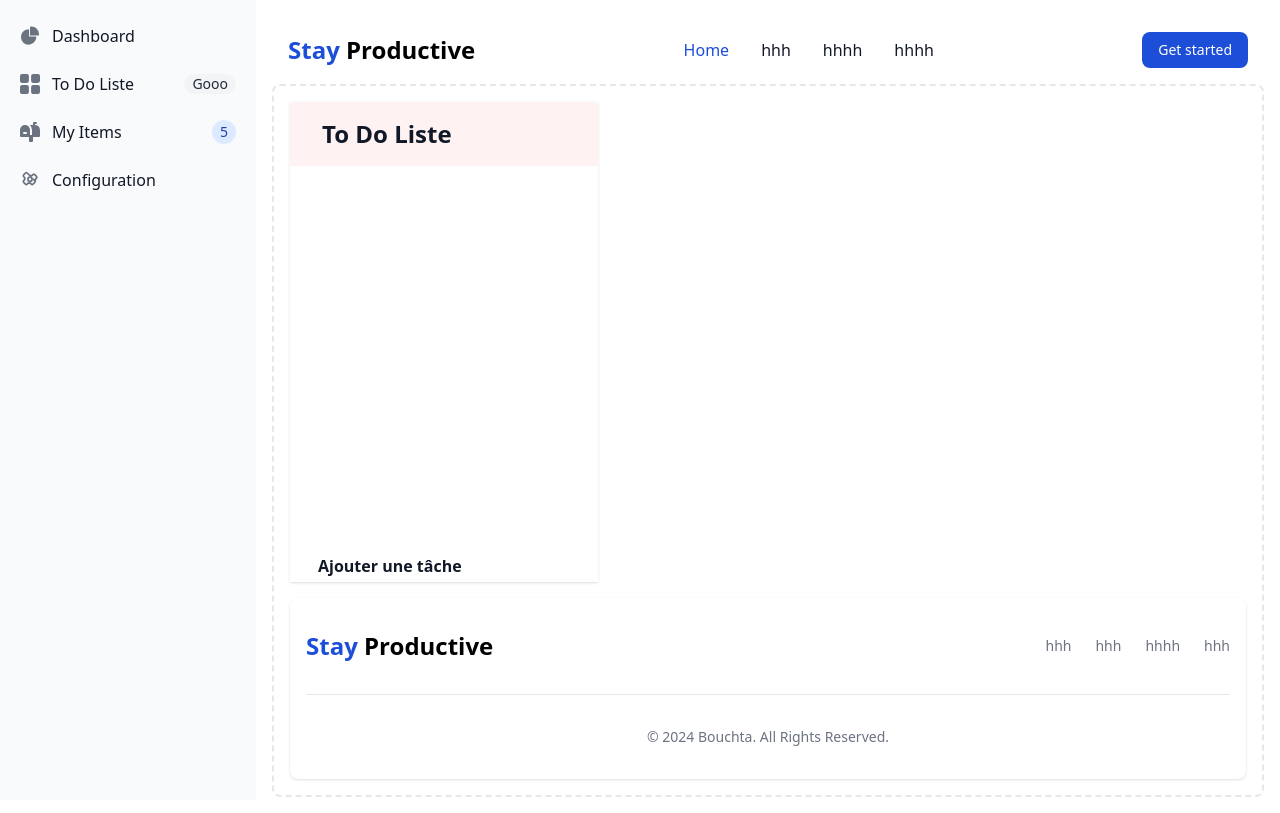
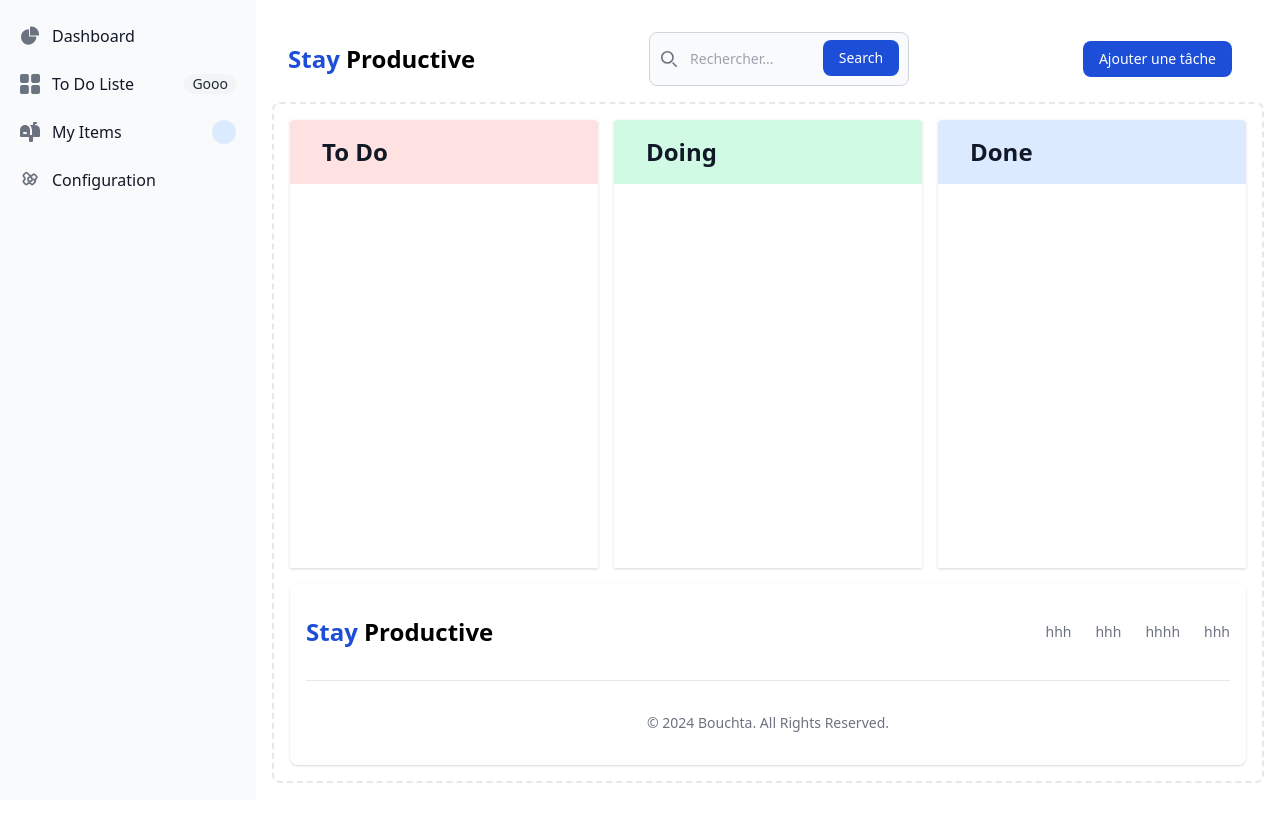
Before and after one commit to bouchta65/YC-Projet3-Syst-me-de-Gestion-des-T-ches-To-Do-List, a website: page public/todoliste.html in a window 1280 px wide. Drawn offline with nearby package versions, Linux system fonts and the light colour scheme.

Commit message:
Ajout des boutons de suppression et de modification, ainsi que d'un champ de recherche

```diff
--- a/public/todoliste.html
+++ b/public/todoliste.html
@@ -6,6 +6,10 @@
     <meta name="Description" content="To Stay Productive is your ultimate task management app designed to help you organize your life and boost your productivity. Whether you’re managing daily tasks, juggling work assignments, or planning personal projects, our intuitive interface and powerful features make it easy to stay on top of everything.">
     <title>To Do Liste</title>
     <link href="output.css" rel="stylesheet">
+    <link rel="stylesheet" href="https://cdnjs.cloudflare.com/ajax/libs/font-awesome/6.0.0-beta3/css/all.min.css">
+    <link href="https://cdn.jsdelivr.net/npm/tailwindcss@2.2.19/dist/tailwind.min.css" rel="stylesheet">
+
+
 </head>
 <body >
 
@@ -44,7 +48,7 @@
                    <path d="m17.418 3.623-.018-.008a6.713 6.713 0 0 0-2.4-.569V2h1a1 1 0 1 0 0-2h-2a1 1 0 0 0-1 1v2H9.89A6.977 6.977 0 0 1 12 8v5h-2V8A5 5 0 1 0 0 8v6a1 1 0 0 0 1 1h8v4a1 1 0 0 0 1 1h2a1 1 0 0 0 1-1v-4h6a1 1 0 0 0 1-1V8a5 5 0 0 0-2.582-4.377ZM6 12H4a1 1 0 0 1 0-2h2a1 1 0 0 1 0 2Z"/>
                 </svg>
                 <span class="flex-1 ms-3 whitespace-nowrap">My Items</span>
-                <span class="inline-flex items-center justify-center w-3 h-3 p-3 ms-3 text-sm font-medium text-blue-800 bg-blue-100 rounded-full dark:bg-blue-900 dark:text-blue-300">5</span>
+                <span id="countTaches" class="inline-flex items-center justify-center w-3 h-3 p-3 ms-3 text-sm font-medium text-blue-800 bg-blue-100 rounded-full dark:bg-blue-900 dark:text-blue-300"></span>
              </a>
           </li>
 
@@ -64,37 +68,34 @@
  <div class="p-4 sm:ml-64">
     <nav class="bg-white border-gray-200 dark:bg-gray-900">
         <div class="max-w-screen-xl flex flex-wrap items-center justify-between mx-auto p-4">
-        <a href="https://flowbite.com/" class="flex items-center ">
+            <a href="https://flowbite.com/" class="flex items-center">
+                <span class="text-2xl font-semibold">
+                    <b class="text-blue-700">Stay</b> <span class="font-bold">Productive</span>
+                </span>
+            </a>
 
-              <span class="text-2xl font-semibold"><b class="text-blue-700">Stay</b> <span class="font-bold">Productive</span></span>
-        </a>
-        <div class="flex md:order-2 space-x-3 md:space-x-0 rtl:space-x-reverse">
-            <button type="button" class="text-white bg-blue-700 hover:bg-blue-800 focus:ring-4 focus:outline-none focus:ring-blue-300 font-medium rounded-lg text-sm px-4 py-2 text-center dark:bg-blue-600 dark:hover:bg-blue-700 dark:focus:ring-blue-800">Get started</button>
-            <button id="btn-nav" type="button" class="inline-flex items-center p-2 w-10 h-10 justify-center text-sm text-gray-500 rounded-lg md:hidden hover:bg-gray-100 focus:outline-none focus:ring-2 focus:ring-gray-200 dark:text-gray-400 dark:hover:bg-gray-700 dark:focus:ring-gray-600" aria-controls="navbar-cta" aria-expanded="false">
-              <span class="sr-only">Open main menu</span>
-              <svg class="w-5 h-5" aria-hidden="true" xmlns="http://www.w3.org/2000/svg" fill="none" viewBox="0 0 17 14">
-                  <path stroke="currentColor" stroke-linecap="round" stroke-linejoin="round" stroke-width="2" d="M1 1h15M1 7h15M1 13h15"/>
+       <div class="flex md:order-2  md:space-x-0">
+        <button type="button" id="ajoutTache" class="text-white bg-blue-700 hover:bg-blue-800 focus:ring-4 focus:outline-none focus:ring-blue-300 font-medium rounded-lg text-sm px-4 py-2 text-center dark:bg-blue-600 dark:hover:bg-blue-700 dark:focus:ring-blue-800 me-4">Ajouter une tâche</button>
+            <button type="button" data-collapse-toggle="navbar-search" aria-controls="navbar-search" aria-expanded="false" class="md:hidden text-gray-500 dark:text-gray-400 hover:bg-gray-100 dark:hover:bg-gray-700 focus:outline-none focus:ring-4 focus:ring-gray-200 dark:focus:ring-gray-700 rounded-lg text-sm p-2.5">
+                <svg class="w-5 h-5" aria-hidden="true" xmlns="http://www.w3.org/2000/svg" fill="none" viewBox="0 0 20 20">
+                    <path stroke="currentColor" stroke-linecap="round" stroke-linejoin="round" stroke-width="2" d="m19 19-4-4m0-7A7 7 0 1 1 1 8a7 7 0 0 1 14 0Z"/>
                 </svg>
+                <span class="sr-only">Search</span>
             </button>
+
 </div>
-        <div class="items-center justify-between hidden w-full md:flex md:w-auto md:order-1" id="navbar-cta">
-          <ul class="flex flex-col font-medium p-4 md:p-0 mt-4 border border-gray-100 rounded-lg bg-gray-50 md:space-x-8 rtl:space-x-reverse md:flex-row md:mt-0 md:border-0 md:bg-white dark:bg-gray-800 md:dark:bg-gray-900 dark:border-gray-700">
-            <li>
-              <a href="#" class="block py-2 px-3 md:p-0 text-white bg-blue-700 rounded md:bg-transparent md:text-blue-700 md:dark:text-blue-500" aria-current="page">Home</a>
-            </li>
-            <li>
-              <a href="#" class="block py-2 px-3 md:p-0 text-gray-900 rounded hover:bg-gray-100 md:hover:bg-transparent md:hover:text-blue-700 md:dark:hover:text-blue-500 dark:text-white dark:hover:bg-gray-700 dark:hover:text-white md:dark:hover:bg-transparent dark:border-gray-700">hhh</a>
-            </li>
-            <li>
-              <a href="#" class="block py-2 px-3 md:p-0 text-gray-900 rounded hover:bg-gray-100 md:hover:bg-transparent md:hover:text-blue-700 md:dark:hover:text-blue-500 dark:text-white dark:hover:bg-gray-700 dark:hover:text-white md:dark:hover:bg-transparent dark:border-gray-700">hhhh</a>
-            </li>
-            <li>
-              <a href="#" class="block py-2 px-3 md:p-0 text-gray-900 rounded hover:bg-gray-100 md:hover:bg-transparent md:hover:text-blue-700 md:dark:hover:text-blue-500 dark:text-white dark:hover:bg-gray-700 dark:hover:text-white md:dark:hover:bg-transparent dark:border-gray-700">hhhh</a>
-            </li>
-          </ul>
+            <div class="relative w-[300px] hidden md:block">
+                <div class="absolute inset-y-0 left-3 flex items-center pointer-events-none">
+                    <svg class="w-4 h-4 text-gray-500 dark:text-gray-400" aria-hidden="true" xmlns="http://www.w3.org/2000/svg" fill="none" viewBox="0 0 20 20">
+                        <path stroke="currentColor" stroke-linecap="round" stroke-linejoin="round" stroke-width="2" d="m19 19-4-4m0-7A7 7 0 1 1 1 8a7 7 0 0 1 14 0Z"/>
+                    </svg>
+                </div>
+                <input type="search" id="rechercheTache" class="block w-full p-4 pl-10 text-sm text-gray-900 border border-gray-300 rounded-lg bg-gray-50 focus:ring-blue-500 focus:border-blue-500 dark:bg-gray-700 dark:border-gray-600 dark:placeholder-gray-400 dark:text-white dark:focus:ring-blue-500 dark:focus:border-blue-500" placeholder="Rechercher..." required />
+                <button type="button" id="recherchebut" class="text-white absolute right-2.5 bottom-2.5 bg-blue-700 hover:bg-blue-800 focus:ring-4 focus:outline-none focus:ring-blue-300 font-medium rounded-lg text-sm px-4 py-2 dark:bg-blue-600 dark:hover:bg-blue-700 dark:focus:ring-blue-800">Search</button>
             </div>
         </div>
     </nav>
+
 
       <!-- hada li lfo9 how fin aykono des statistique simple  -->
 
@@ -103,23 +104,49 @@
        <div class="lg:grid grid-cols-3  gap-4 mb-4">
 
                     <div class="bg-white shadow ">
-                        <div class="max-w-sm mx-auto bg-red-50 sm:px-6 rounded-t" >
+                        <div class="max-w-sm mx-auto bg-red-100 sm:px-6 rounded-t" >
                             <div class=" py-3 " >
-                                <h3 class="p-2 font-bold text-2xl leading-6  text-gray-900">To Do Liste</h3>
+                                <h3 class="p-2 font-bold text-2xl leading-6  text-gray-900">To Do</h3>
                             </div>
                         </div>
 
-                    <ul id="tachesCard" class="bg-white   max-w-sm mx-auto h-96 overflow-y-auto ">
+                    <ul id="tachesTodo" class="bg-white   max-w-sm mx-auto h-96 overflow-y-auto ">
 
 
                     </ul>
-                    <div class="max-w-sm mx-auto sm:px-6 sm:rounded-b-md hover:bg-gray-100" >
 
-                        <button id="ajoutTacheToDo" class=" p-1 font-bold max-w-sm leading-6  text-gray-900">
-                            Ajouter une tâche
-                        </button>
+                </div>
+                <div class="bg-white shadow ">
+                    <div class="max-w-sm mx-auto bg-green-100 sm:px-6 rounded-t" >
+                        <div class=" py-3 " >
+                            <h3 class="p-2 font-bold text-2xl leading-6  text-gray-900">Doing</h3>
                         </div>
                     </div>
+
+                <ul id="tachesDoing" class="bg-white   max-w-sm mx-auto h-96 overflow-y-auto ">
+
+
+                </ul>
+
+
+            </div>
+            <div class="bg-white shadow ">
+                <div class="max-w-sm mx-auto bg-blue-100 sm:px-6 rounded-t" >
+                    <div class=" py-3 " >
+                        <h3 class="p-2 font-bold text-2xl leading-6  text-gray-900">Done</h3>
+                    </div>
+                </div>
+
+            <ul id="tachesDone" class="bg-white   max-w-sm mx-auto h-96 overflow-y-auto ">
+
+
+            </ul>
+
+
+        </div>
+
+
+
                  </div>
 
 
@@ -144,22 +171,22 @@
                   </button>
               </div>
               <!-- Modal body -->
-              <form class="p-4 md:p-5">
+              <form id="formTache" class="p-4 md:p-5">
                   <div class="grid gap-4 mb-4 grid-cols-2">
                       <div class="col-span-2">
                           <label for="name" class="block mb-2 text-sm font-medium text-gray-900 dark:text-white">Nom de tâche</label>
-                          <input type="text" name="name" id="name" class="bg-gray-50 border border-gray-300 text-gray-900 text-sm rounded-lg focus:ring-primary-600 focus:border-primary-600 block w-full p-2.5 dark:bg-gray-600 dark:border-gray-500 dark:placeholder-gray-400 dark:text-white dark:focus:ring-primary-500 dark:focus:border-primary-500" placeholder="Nom de tâche" required="">
+                          <input type="text" name="name" id="nomTache" class="bg-gray-50 border border-gray-300 text-gray-900 text-sm rounded-lg focus:ring-primary-600 focus:border-primary-600 block w-full p-2.5 dark:bg-gray-600 dark:border-gray-500 dark:placeholder-gray-400 dark:text-white dark:focus:ring-primary-500 dark:focus:border-primary-500" placeholder="Nom de tâche" required="">
                       </div>
                       <div class="col-span-2 sm:col-span-1">
                           <label for="price" class="block mb-2 text-sm font-medium text-gray-900 dark:text-white">Date de tâche</label>
-                          <input type="date" name="price" id="price" class="bg-gray-50 border border-gray-300 text-gray-900 text-sm rounded-lg focus:ring-primary-600 focus:border-primary-600 block w-full p-2.5 dark:bg-gray-600 dark:border-gray-500 dark:placeholder-gray-400 dark:text-white dark:focus:ring-primary-500 dark:focus:border-primary-500" placeholder="Date de tâche" required="">
+                          <input type="date" name="price" id="dateTache" class="bg-gray-50 border border-gray-300 text-gray-900 text-sm rounded-lg focus:ring-primary-600 focus:border-primary-600 block w-full p-2.5 dark:bg-gray-600 dark:border-gray-500 dark:placeholder-gray-400 dark:text-white dark:focus:ring-primary-500 dark:focus:border-primary-500" placeholder="Date de tâche" required="">
                       </div>
                       <div class="col-span-2 sm:col-span-1">
                           <label for="category" class="block mb-2 text-sm font-medium text-gray-900 dark:text-white">Status</label>
-                          <select id="statusTask" class="bg-gray-50 border border-gray-300 text-gray-900 text-sm rounded-lg focus:ring-primary-500 focus:border-primary-500 block w-full p-2.5 dark:bg-gray-600 dark:border-gray-500 dark:placeholder-gray-400 dark:text-white dark:focus:ring-primary-500 dark:focus:border-primary-500">
+                          <select id="statueTache" class="bg-gray-50 border border-gray-300 text-gray-900 text-sm rounded-lg focus:ring-primary-500 focus:border-primary-500 block w-full p-2.5 dark:bg-gray-600 dark:border-gray-500 dark:placeholder-gray-400 dark:text-white dark:focus:ring-primary-500 dark:focus:border-primary-500">
                               <option selected="">To DO</option>
-                              <option value="TV">Doing</option>
-                              <option value="PC">Done</option>
+                              <option value="Doing">Doing</option>
+                              <option value="Done">Done</option>
                           </select>
                       </div>
 
@@ -167,7 +194,7 @@
                   </div>
                   <div class="col-span-2 sm:col-span-1">
                     <label for="category" class="block mb-2 text-sm font-medium text-gray-900 dark:text-white">Priorité</label>
-                    <select id="statusTask" class="bg-gray-50 border border-gray-300 text-gray-900 text-sm rounded-lg focus:ring-primary-500 focus:border-primary-500 block w-full p-2.5 dark:bg-gray-600 dark:border-gray-500 dark:placeholder-gray-400 dark:text-white dark:focus:ring-primary-500 dark:focus:border-primary-500">
+                    <select id="preioriteTache" class="bg-gray-50 border border-gray-300 text-gray-900 text-sm rounded-lg focus:ring-primary-500 focus:border-primary-500 block w-full p-2.5 dark:bg-gray-600 dark:border-gray-500 dark:placeholder-gray-400 dark:text-white dark:focus:ring-primary-500 dark:focus:border-primary-500">
                         <option selected="">P1</option>
                         <option value="P2">P2</option>
                         <option value="P3">P3</option>
@@ -176,12 +203,11 @@
 
                   <div class="col-span-2">
                     <label for="description" class="block mb-2 text-sm font-medium text-gray-900 dark:text-white">Description</label>
-                    <textarea id="description" rows="4" class="block p-2.5 w-full text-sm text-gray-900 bg-gray-50 rounded-lg border border-gray-300 focus:ring-blue-500 focus:border-blue-500 dark:bg-gray-600 dark:border-gray-500 dark:placeholder-gray-400 dark:text-white dark:focus:ring-blue-500 dark:focus:border-blue-500" placeholder="description de tâche"></textarea>
+                    <textarea id="descriptionTache" rows="4" class="block p-2.5 w-full text-sm text-gray-900 bg-gray-50 rounded-lg border border-gray-300 focus:ring-blue-500 focus:border-blue-500 dark:bg-gray-600 dark:border-gray-500 dark:placeholder-gray-400 dark:text-white dark:focus:ring-blue-500 dark:focus:border-blue-500" placeholder="description de tâche"></textarea>
                 </div>
 
                 <br>
-                  <button type="submit" class="text-white inline-flex items-center bg-blue-700 hover:bg-blue-800 focus:ring-4 focus:outline-none focus:ring-blue-300 font-medium rounded-lg text-sm px-5 py-2.5 text-center dark:bg-blue-600 dark:hover:bg-blue-700 dark:focus:ring-blue-800">
-                      <svg class="me-1 -ms-1 w-5 h-5" fill="currentColor" viewBox="0 0 20 20" xmlns="http://www.w3.org/2000/svg"><path fill-rule="evenodd" d="M10 5a1 1 0 011 1v3h3a1 1 0 110 2h-3v3a1 1 0 11-2 0v-3H6a1 1 0 110-2h3V6a1 1 0 011-1z" clip-rule="evenodd"></path></svg>
+                  <button id="buttonAjouteTache" type="button" class="text-white inline-flex items-center bg-blue-700 hover:bg-blue-800 focus:ring-4 focus:outline-none focus:ring-blue-300 font-medium rounded-lg text-sm px-5 py-2.5 text-center dark:bg-blue-600 dark:hover:bg-blue-700 dark:focus:ring-blue-800">
                       Ajouter votre tâche
                   </button>
               </form>
```
Lines whose indentation alone changed are shown as unchanged.
